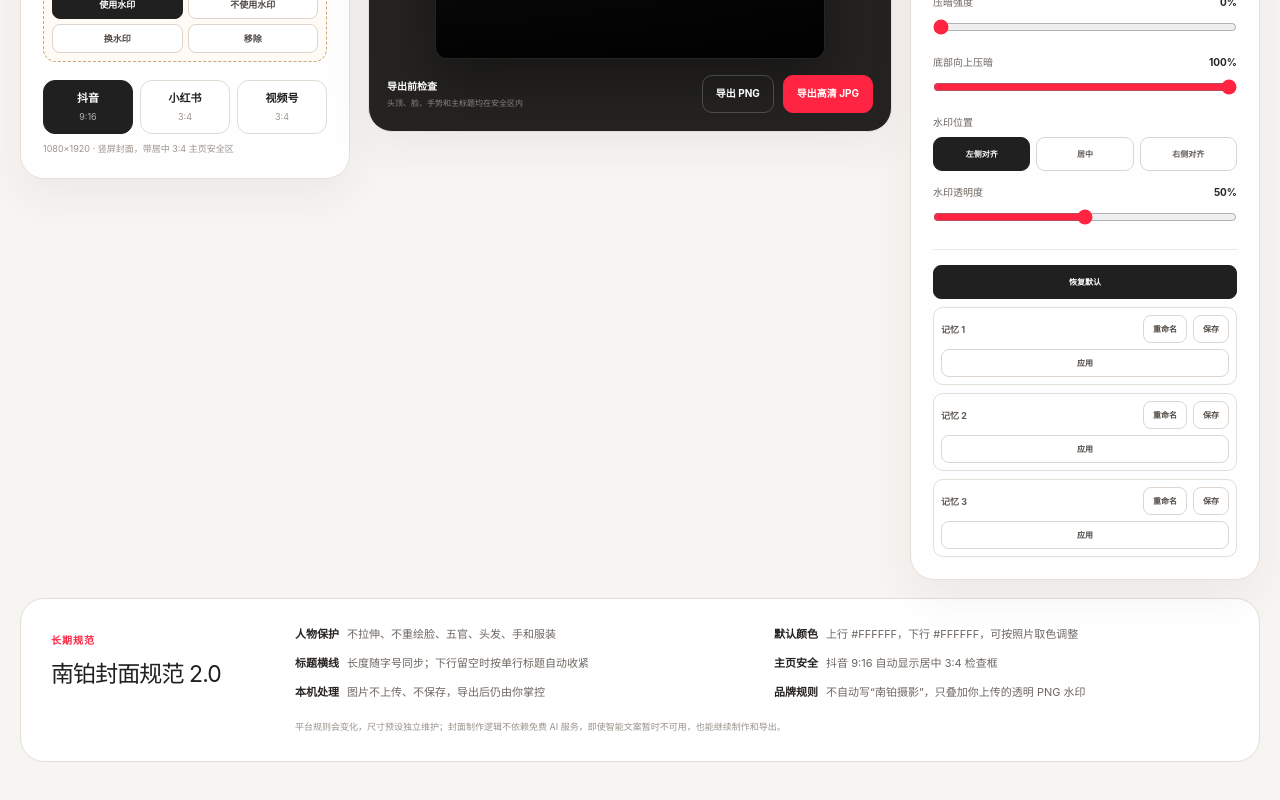
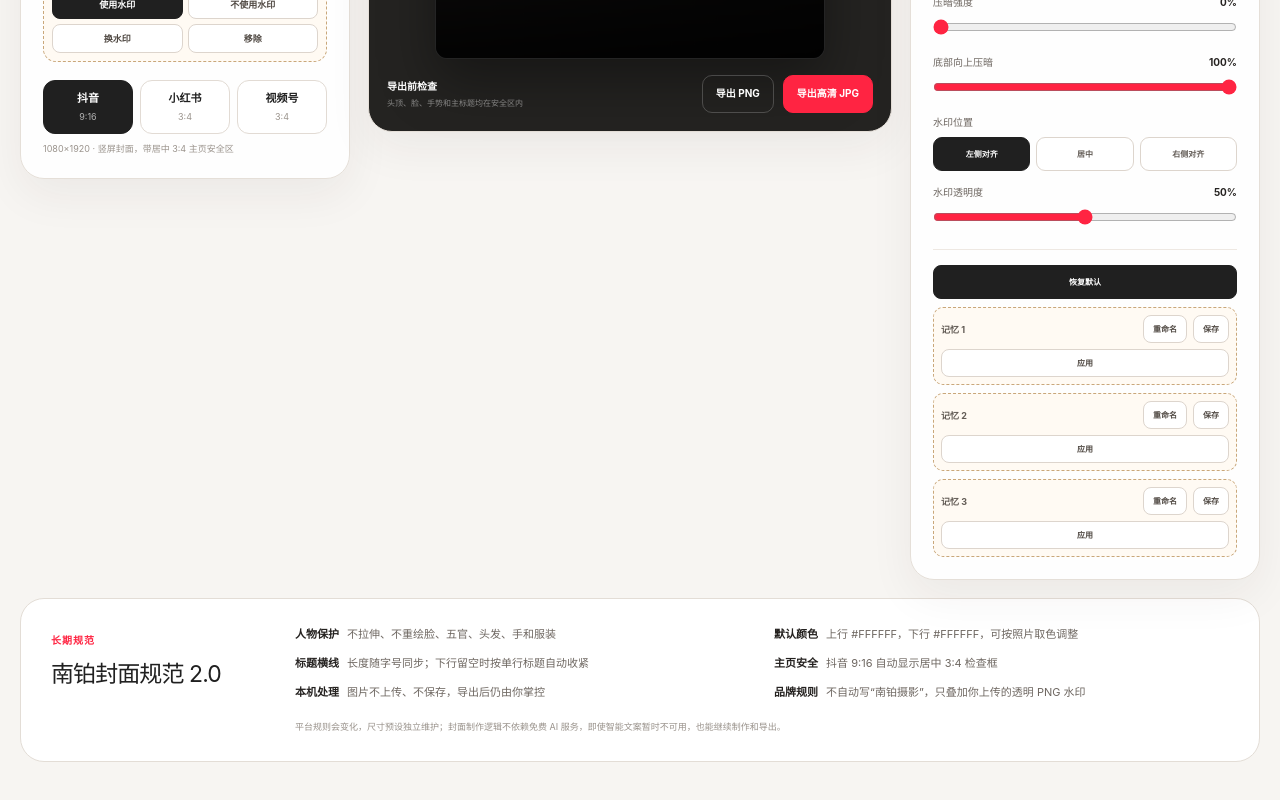
Before and after one commit to wdmm630202/nbo-cover-copy, a Next.js app: page /cover in a window 1280 px wide. Shown: the part 986-1786 px from the top of the page. Built offline with nearby package versions, Linux system fonts and the light colour scheme.

Commit message:
match memory cards to watermark panel

```diff
--- a/app/globals.css
+++ b/app/globals.css
@@ -470,7 +470,7 @@ body {
 .studio-color-row input[type="color"] { width: 27px; height: 27px; padding: 2px; flex: 0 0 auto; border: 0; border-radius: 7px; background: #f3efeb; cursor: pointer; }
 .studio-divider-toggle { margin-top: 11px; padding: 10px 0 0; border-top: 1px solid #eee8e2; }
 .studio-memory { margin-top: 18px; padding-top: 15px; display: grid; gap: 8px; border-top: 1px solid #eee8e2; }
-.studio-memory > div { padding: 7px; display: grid; grid-template-columns: 1fr auto auto; align-items: center; gap: 6px; border: 1px solid #e5ded7; border-radius: 10px; background: #fff; }
+.studio-memory > div { padding: 7px; display: grid; grid-template-columns: 1fr auto auto; align-items: center; gap: 6px; border: 1px dashed #c9a77a; border-radius: 10px; background: #fffaf3; }
 .studio-memory > div > button:last-child { grid-column: 1 / -1; }
 .studio-memory b { color: #625b55; font-size: 9px; }
 .studio-memory button { min-height: 28px; padding: 0 9px; border: 1px solid #ddd5cd; border-radius: 8px; background: #fff; color: #514a44; font-size: 8px; font-weight: 750; cursor: pointer; }
```
Also changed, not shown: 2 other files (tests, documents, lock files or other folders).
